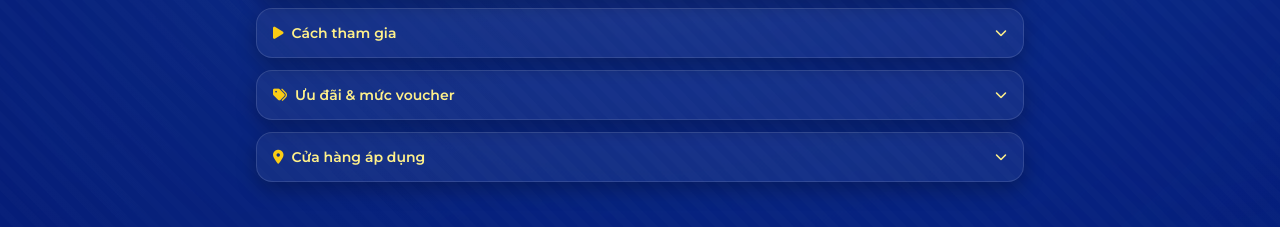
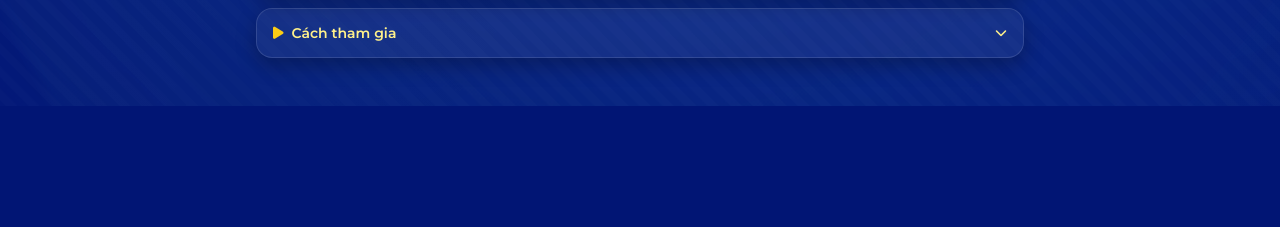
Before and after one commit to SanhVo2023/gametv, a Next.js app: page / in a window 1280 px wide. Shown: the part 989-1216 px from the top of the page. After the commit the page ends 1095 px from the top, so only its background shows below. Built offline with nearby package versions, Linux system fonts and the light colour scheme.

Commit message:
Add collapsible sections to winner popup and fix game layout top alignment

```diff
--- a/components/MemoryGame.tsx
+++ b/components/MemoryGame.tsx
@@ -761,7 +761,7 @@ export function MemoryGame({ mode = "full" }: MemoryGameProps) {
         />
       )}
 
-      <div className="relative z-10 flex w-full max-w-md flex-col items-center gap-6 p-4">
+      <div className={`relative z-10 flex w-full max-w-md flex-col gap-6 p-4 ${showGameArea ? "items-start" : "items-center"}`}>
         <div className="fixed bottom-4 left-4 z-20 flex items-center gap-2 text-xs text-yellow-100">
           <Button
             variant="ghost"
@@ -983,8 +983,8 @@ export function MemoryGame({ mode = "full" }: MemoryGameProps) {
       </div>
 
       {showModal && (
-        <div className="fixed inset-0 z-50 flex items-center justify-center bg-black/90 backdrop-blur-md p-4">
-          <div className="glass-panel relative w-full max-w-sm scale-100 rounded-3xl border-2 border-white/20 p-8 text-center">
+        <div className="fixed inset-0 z-50 flex items-center justify-center bg-black/90 backdrop-blur-md p-4 overflow-y-auto">
+          <div className="glass-panel relative w-full max-w-sm scale-100 rounded-3xl border-2 border-white/20 p-6 text-center max-h-[90vh] overflow-y-auto">
             <div className="absolute -top-10 -right-10 text-8xl opacity-10 rotate-12">
               ✨
             </div>
@@ -1058,6 +1058,38 @@ export function MemoryGame({ mode = "full" }: MemoryGameProps) {
                         <span className="text-sm font-medium">Voucher sẽ được gửi qua SMS đến số {phone}</span>
                       </div>
                     </div>
+
+                    <div className="mt-4 space-y-2 max-h-64 overflow-y-auto">
+                      <details className="info-card group">
+                        <summary className="cursor-pointer text-xs font-semibold text-yellow-200 flex items-center gap-2 hover:text-yellow-300 transition-colors">
+                          <i className="fa-solid fa-tags text-yellow-400 text-xs" />
+                          Ưu đãi & mức voucher
+                          <i className="fa-solid fa-chevron-down ml-auto text-[10px] transition-transform duration-300 group-open:rotate-180" />
+                        </summary>
+                        <ul className="mt-2 list-disc space-y-1 pl-4 text-[10px] text-slate-200">
+                          <li>Voucher 50.000đ cho hoá đơn từ 500.000đ.</li>
+                          <li>Voucher 100.000đ cho hoá đơn từ 700.000đ.</li>
+                          <li>Voucher 150.000đ cho hoá đơn từ 900.000đ.</li>
+                          <li>Voucher 200.000đ cho hoá đơn từ 1.100.000đ.</li>
+                          <li>Ưu đãi thêm: 15% cho tròng kính chính hãng, 10% cho gọng kính & kính mát nguyên giá.</li>
+                        </ul>
+                      </details>
+
+                      <details className="info-card group">
+                        <summary className="cursor-pointer text-xs font-semibold text-yellow-200 flex items-center gap-2 hover:text-yellow-300 transition-colors">
+                          <i className="fa-solid fa-location-dot text-yellow-400 text-xs" />
+                          Cửa hàng áp dụng
+                          <i className="fa-solid fa-chevron-down ml-auto text-[10px] transition-transform duration-300 group-open:rotate-180" />
+                        </summary>
+                        <ul className="mt-2 list-disc space-y-1 pl-4 text-[10px] text-slate-200">
+                          <li>Mắt Việt 183B Cách Mạng Tháng Tám – Quận 3.</li>
+                          <li>Mắt Việt Quốc Hương – Thảo Điền, TP. Thủ Đức.</li>
+                          <li>Mắt Việt Hoàng Hoa Thám – Tân Bình.</li>
+                          <li>Mắt Việt 3 Tháng 2 – Quận 10.</li>
+                          <li>Mắt Việt Hoàng Diệu 2 – TP. Thủ Đức.</li>
+                        </ul>
+                      </details>
+                    </div>
                   </div>
                 )}
               </div>
--- a/pages/index.tsx
+++ b/pages/index.tsx
@@ -124,41 +124,6 @@ export default function LandingPage() {
             </ul>
           </details>
 
-          <details
-            className="info-card group"
-            style={{ animationDelay: "1s" }}
-          >
-            <summary className="cursor-pointer text-sm font-semibold text-yellow-200 flex items-center gap-2 hover:text-yellow-300 transition-colors">
-              <i className="fa-solid fa-tags text-yellow-400" />
-              Ưu đãi & mức voucher
-              <i className="fa-solid fa-chevron-down ml-auto text-xs transition-transform duration-300 group-open:rotate-180" />
-            </summary>
-            <ul className="mt-3 list-disc space-y-1 pl-5 text-xs text-slate-200">
-              <li>Voucher 50.000đ cho hoá đơn từ 500.000đ.</li>
-              <li>Voucher 100.000đ cho hoá đơn từ 700.000đ.</li>
-              <li>Voucher 150.000đ cho hoá đơn từ 900.000đ.</li>
-              <li>Voucher 200.000đ cho hoá đơn từ 1.100.000đ.</li>
-              <li>Ưu đãi thêm: 15% cho tròng kính chính hãng, 10% cho gọng kính & kính mát nguyên giá.</li>
-            </ul>
-          </details>
-
-          <details
-            className="info-card group"
-            style={{ animationDelay: "1.1s" }}
-          >
-            <summary className="cursor-pointer text-sm font-semibold text-yellow-200 flex items-center gap-2 hover:text-yellow-300 transition-colors">
-              <i className="fa-solid fa-location-dot text-yellow-400" />
-              Cửa hàng áp dụng
-              <i className="fa-solid fa-chevron-down ml-auto text-xs transition-transform duration-300 group-open:rotate-180" />
-            </summary>
-            <ul className="mt-3 list-disc space-y-1 pl-5 text-xs text-slate-200">
-              <li>Mắt Việt 183B Cách Mạng Tháng Tám – Quận 3.</li>
-              <li>Mắt Việt Quốc Hương – Thảo Điền, TP. Thủ Đức.</li>
-              <li>Mắt Việt Hoàng Hoa Thám – Tân Bình.</li>
-              <li>Mắt Việt 3 Tháng 2 – Quận 10.</li>
-              <li>Mắt Việt Hoàng Diệu 2 – TP. Thủ Đức.</li>
-            </ul>
-          </details>
         </section>
         </div>
       </div>
```
